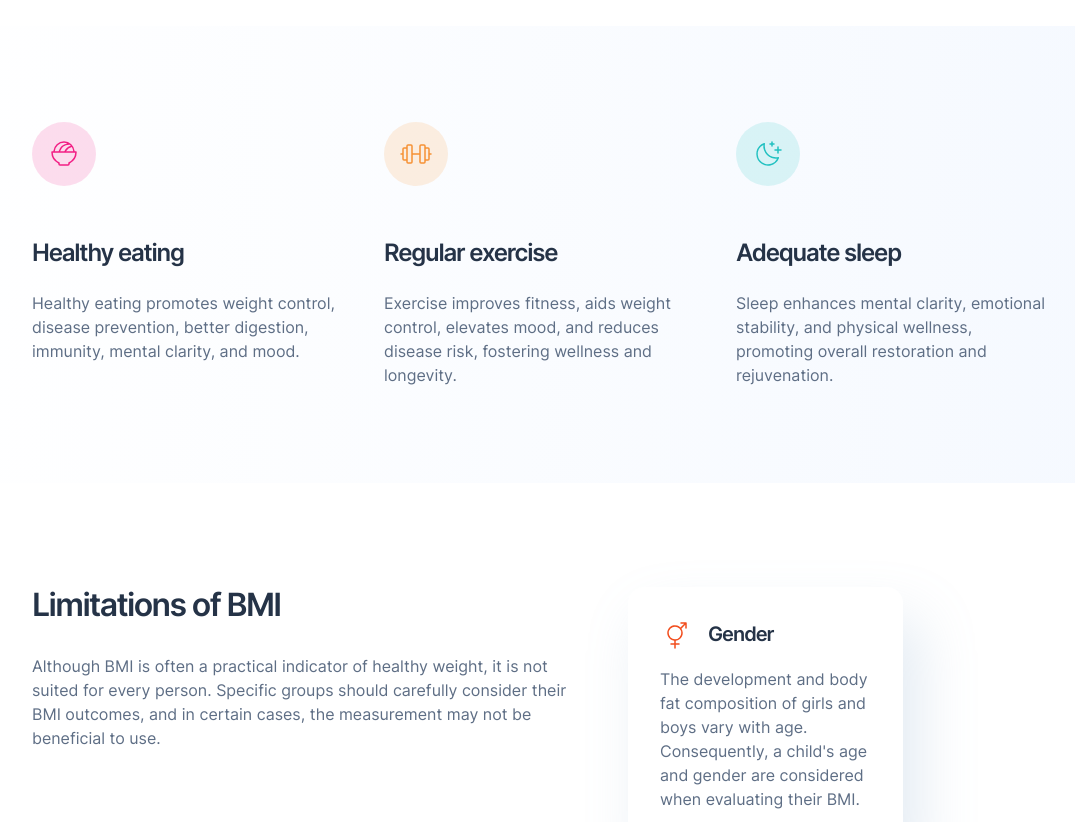
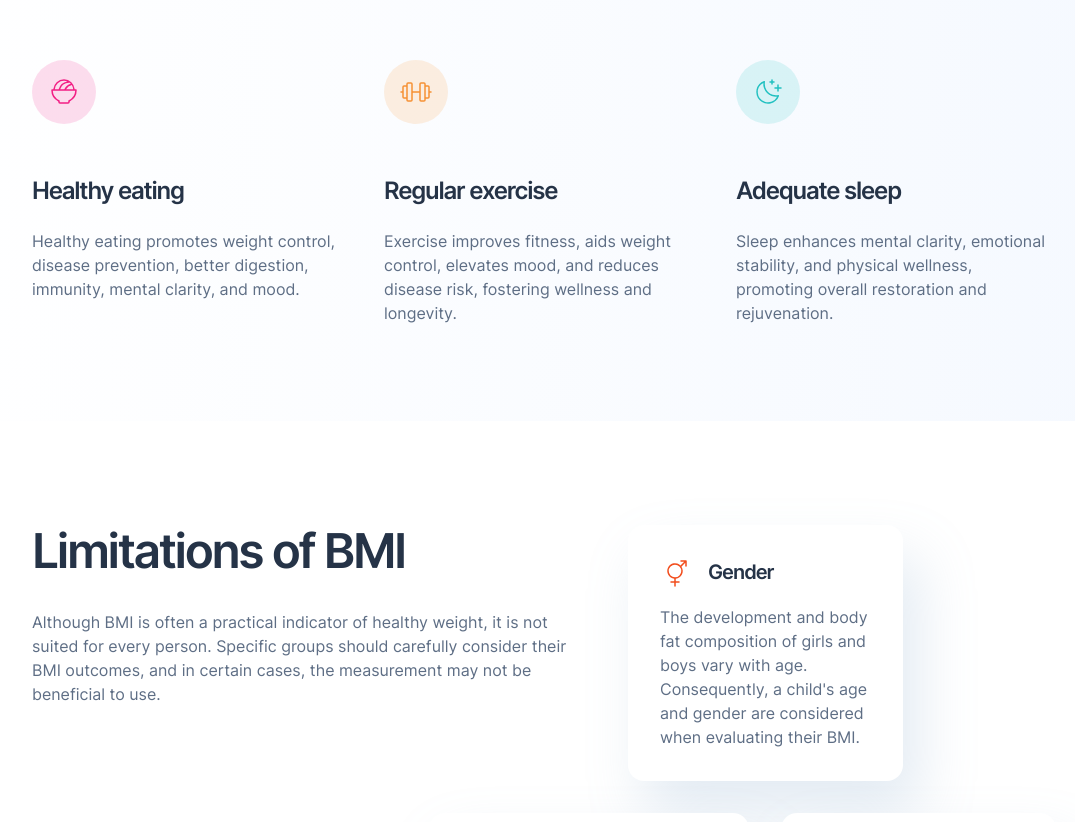
Before and after one commit to olaide-hok/bmi-calculator, a website: page index.html in a window 1280 px wide. Shown: the part 1471-2293 px from the top of the page, without its empty margins (96-1171 px from the left). Drawn offline with Linux system fonts and the light colour scheme.

Commit message:
update styles

```diff
--- a/code/styles/styles.scss
+++ b/code/styles/styles.scss
@@ -571,6 +571,7 @@ main {
         padding: $spacing-1200 $spacing-1600;
         @include flex-row;
         column-gap: $spacing-400;
+        margin: 0;
 
         .content {
           @include flex-col;
@@ -602,6 +603,10 @@ main {
           grid-area: lmtns;
           text-align: left;
           width: rem(564px);
+
+          .title {
+            @include text-preset-2-semiBold;
+          }
         }
 
         .limitations_container {
```
Also changed, not shown: code/styles/styles.css, 1 other file.
